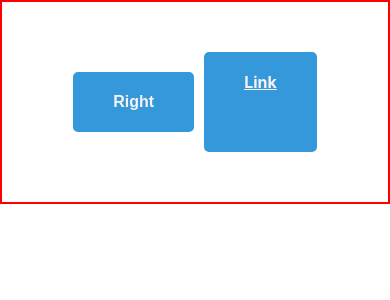
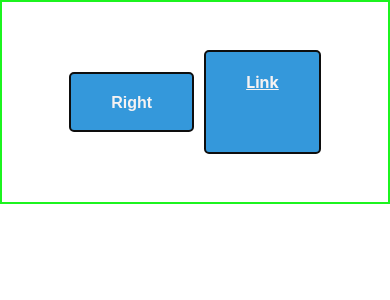
Before and after one commit to pavelminsk1979/carcar, a React (Create React App) app: page / in a window 390 px wide. Shown: the top 300 px of the page. Built offline with nearby package versions, Linux system fonts and the light colour scheme.

Commit message:
button animation

```diff
--- a/src/components/1button/Button.module.scss
+++ b/src/components/1button/Button.module.scss
@@ -19,10 +19,34 @@
   font-size: 16px;
   font-weight: bold;
   cursor: pointer;
+  animation: rotate 4s;
 
   &:hover {
     font-size: 17px;
     background-color: #226a99;
     color: #fa7d7d;
+    //animation: rotate 1s;
   }
 }
+
+@media screen and (max-width: 841px) {
+
+  .box {  // Указание селектора
+    border: 2px solid #1cf41f; // Исправлено
+  }
+
+  .buttonRight{
+    border: 2px solid #0e0e0e
+  }
+
+}
+
+// Анимация вращения
+@keyframes rotate {
+  from {
+    transform: rotate(0deg);
+  }
+  to {
+    transform: rotate(720deg); // 360 * 2 = 720
+  }
+}
```
